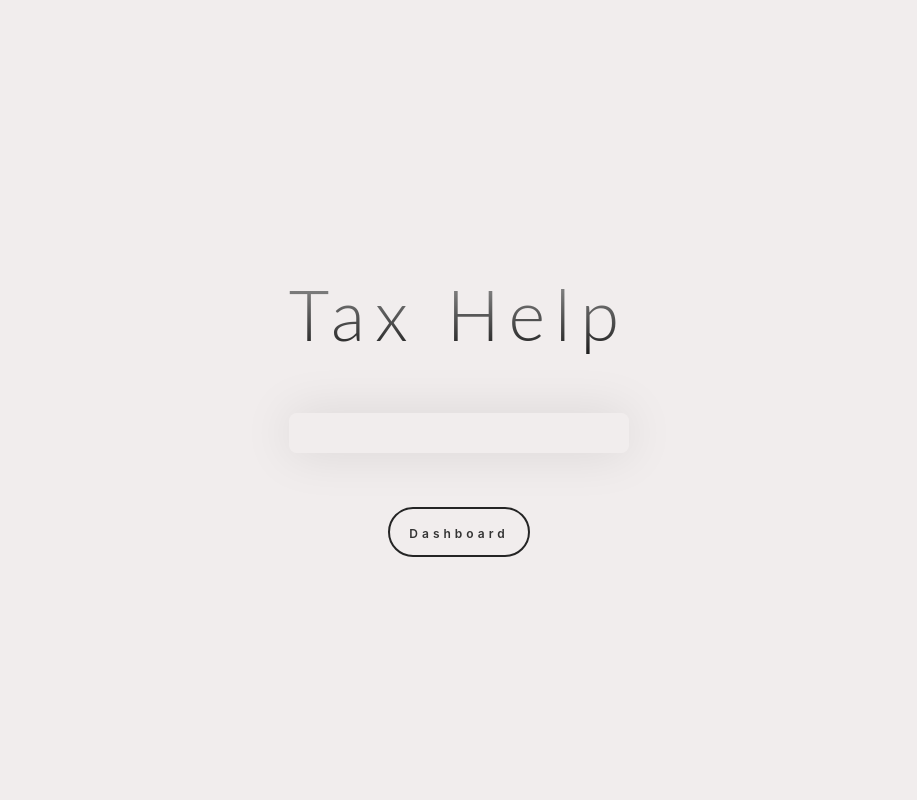
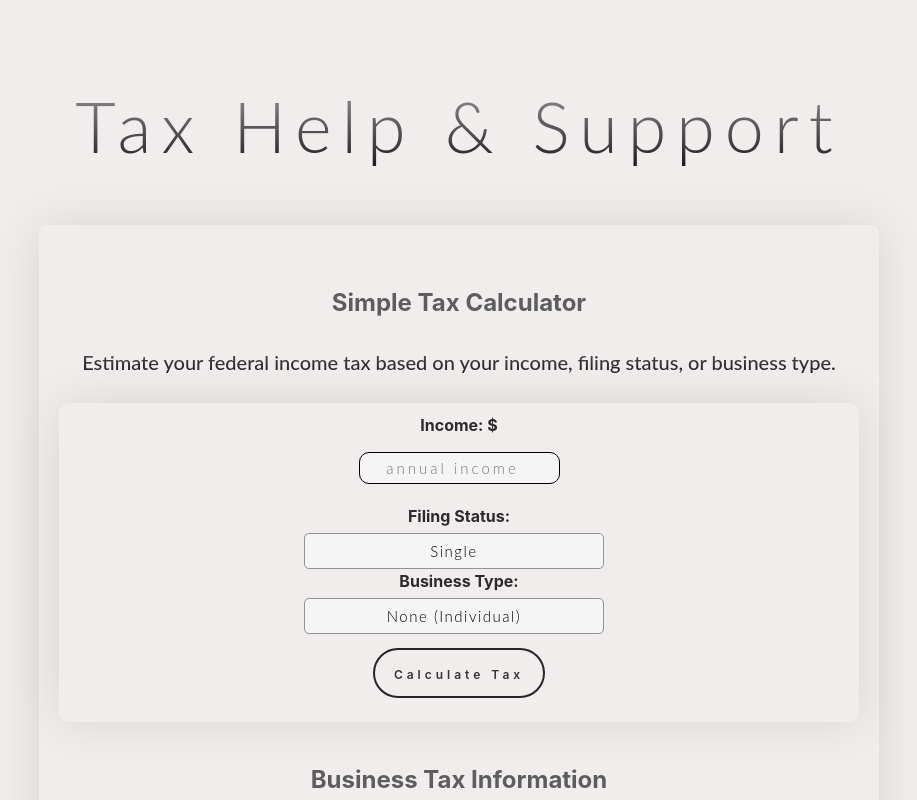
Before and after one commit to andrewvand02/BudgetMate, a React (Vite) app in the folder BudgetMate/client/: page /tax-help in a window 1280 px wide. Shown: the top 800 px of the page, without its empty margins (181-1098 px from the left). Built offline with nearby package versions, Linux system fonts and the light colour scheme.

Commit message:
Update TaxHelp.jsx

```diff
--- a/BudgetMate/client/src/TaxHelp.jsx
+++ b/BudgetMate/client/src/TaxHelp.jsx
@@ -1,25 +1,161 @@
-import React from 'react';
 import { useNavigate } from 'react-router-dom';
-import './TaxHelp.css'
+import React, { useState } from 'react';
+import './TaxHelp.css';
 
 const TaxHelp = () => {
-    const navigate = useNavigate();// Initializing the navigate function for navigation
-    const goBackToDashboard = () => {// Function to handle navigation back to the dashboard
-        navigate('/'); // Redirects to the dashboard route ('/')
+  const navigate = useNavigate();
+
+  // State for the tax calculator
+  const [income, setIncome] = useState('');
+  const [filingStatus, setFilingStatus] = useState('single');
+  const [businessType, setBusinessType] = useState('none');
+  const [estimatedTax, setEstimatedTax] = useState(null);
+
+  const goBackToDashboard = () => {
+    navigate('/');
+  };
+
+  // Function to calculate estimated tax
+  const calculateTax = () => {
+    let tax = 0;
+    const incomeValue = parseFloat(income);
+
+    if (isNaN(incomeValue) || incomeValue <= 0) {
+      alert('Please enter a valid income amount.');
+      return;
+    }
+
+    // Individual Tax Calculation
+    if (businessType === 'none') {
+      if (filingStatus === 'single') {
+        if (incomeValue <= 10000) tax = incomeValue * 0.1;
+        else if (incomeValue <= 40000) tax = 1000 + (incomeValue - 10000) * 0.12;
+        else tax = 4600 + (incomeValue - 40000) * 0.22;
+      } else if (filingStatus === 'married') {
+        if (incomeValue <= 20000) tax = incomeValue * 0.1;
+        else if (incomeValue <= 80000) tax = 2000 + (incomeValue - 20000) * 0.12;
+        else tax = 9200 + (incomeValue - 80000) * 0.22;
+      }
+    }
+
+    // Business Tax Calculation for LLC
+    if (businessType === 'llc') {
+      tax = incomeValue * 0.15; // Simple example: 15% self-employment tax
+    }
+
+    // Business Tax Calculation for S-Corp
+    if (businessType === 'scorp') {
+      tax = incomeValue * 0.1 + 1000; // Simple example: 10% tax rate + $1000 payroll tax
+    }
+
+    setEstimatedTax(tax.toFixed(2));
   };
 
   return (
-        <div className='tex-help-cont'>
-            <h1>Tax Help</h1>
+    <div className="tax-help-container">
+      <h1>Tax Help & Support</h1>
+    <div className='tax-help-info'>
+      <section>
+        <h2>Simple Tax Calculator</h2>
+        <p>Estimate your federal income tax based on your income, filing status, or business type.</p>
+        <div className="tax-calculator">
+          <label className='pt_Cat'>
+          <span className='lable_cal'>Income: $ </span>
+            <input
+              type="number"
+              value={income}
+              onChange={(e) => setIncome(e.target.value)}
+              placeholder="annual income"
+            />
+          </label>
 
-            <div className='tax-help-info'>
+          <label>
+            <span className='lable_cal'>Filing Status:</span>
+            <select
+              value={filingStatus} onChange={(e) => setFilingStatus(e.target.value)}
+              className='select-pt-Cat'>
+              <option value="single">Single</option>
+              <option value="married">Married</option>
+            </select>
+          </label>
 
+          <label>
+          <span className='lable_cal'>Business Type:</span>
+            <select
+              value={businessType} onChange={(e) => setBusinessType(e.target.value)}
+              className='select-pt-Cat'>
+              <option value="none">None (Individual)</option>
+              <option value="llc">LLC</option>
+              <option value="scorp">S-Corp</option>
+            </select>
+          </label>
+          <div className="tax-button">
+          <button onClick={calculateTax} className="button type1">
+          <span className='btn-txt'>Calculate Tax</span></button>
           </div>
+          {estimatedTax !== null && (
+            <div className="tax-result">
+              <h3>Estimated Tax: ${estimatedTax}</h3>
+              <p className="disclaimer">
+                *Disclaimer: This calculation is only an estimate and may not reflect the actual tax amount owed. Please consult a tax professional for accurate tax advice.
+              </p>
+            </div>
+          )}
+        </div>
+      </section>
 
-            <div className='dashboard-button'>
-                <button onClick={goBackToDashboard} className='button type1'>
-                    <span className="btn-txt">Dashboard</span> {/* Button to go back to the dashboard*/}
+      <section>
+        <h2>Business Tax Information</h2>
+        <h3>LLC Tax Information</h3>
+        <p>
+          LLCs are typically treated as pass-through entities for tax purposes. This means that the business income
+          is passed through to the owner's personal tax return, and the owner pays self-employment tax (typically 15.3%).
+        </p>
+
+        <h3>S-Corp Tax Information</h3>
+        <p>
+          S-Corps allow owners to receive both a salary and distribution of profits. The salary portion is subject to
+          payroll taxes, while distributions are not. However, reasonable compensation must be paid to avoid IRS scrutiny.
+        </p>
+      </section>
+
+      <section>
+        <h2>Frequently Asked Questions</h2>
+        <ul>
+          <li><strong>Q:</strong> When will I receive my tax refund?</li>
+          <li><strong>A:</strong> Most refunds are issued within 21 days if you file electronically and choose direct deposit.</li>
+
+          <li><strong>Q:</strong> How can I check the status of my refund?</li>
+          <li><strong>A:</strong> Use the "Where’s My Refund?" tool on the IRS website for up-to-date information.</li>
+
+          <li><strong>Q:</strong> What should I do if I made a mistake on my tax return?</li>
+          <li><strong>A:</strong> You can file an amended return using Form 1040-X to correct any errors.</li>
+
+          <li><strong>Q:</strong> When is the tax filing deadline for individuals?</li>
+          <li><strong>A:</strong> The deadline for filing individual tax returns (Form 1040) is typically April 15th. If this date falls on a weekend or holiday, the deadline is extended to the next business day.</li>
+
+          <li><strong>Q:</strong> When is the tax filing deadline for LLCs?</li>
+          <li><strong>A:</strong> For single-member LLCs (treated as a sole proprietorship), the deadline is usually April 15th, aligning with individual filings. For multi-member LLCs (treated as partnerships), the deadline is March 15th. An extension can be filed if more time is needed.</li>
+
+          <li><strong>Q:</strong> When is the tax filing deadline for S-Corps?</li>
+          <li><strong>A:</strong> S-Corp tax returns (Form 1120S) are due by March 15th. If you need additional time, you can file an extension, which typically gives you until September 15th.</li>
+        </ul>
+      </section>
+
+
+      <section>
+        <h2>Contact Support</h2>
+        <p>If you need further assistance, please reach out to our support team:</p>
+        <ul>
+          <li>Email: <a href="mailto:support@budgetmate.com">support@budgetmate.com</a></li>
+        </ul>
+      </section>
+
+      <div className="dashboard-button">
+        <button onClick={goBackToDashboard} className="button type1">
+          <span className="btn-txt">Dashboard</span>
         </button>
+      </div>
       </div>
     </div>
   );
```
Lines whose indentation alone changed are shown as unchanged.
